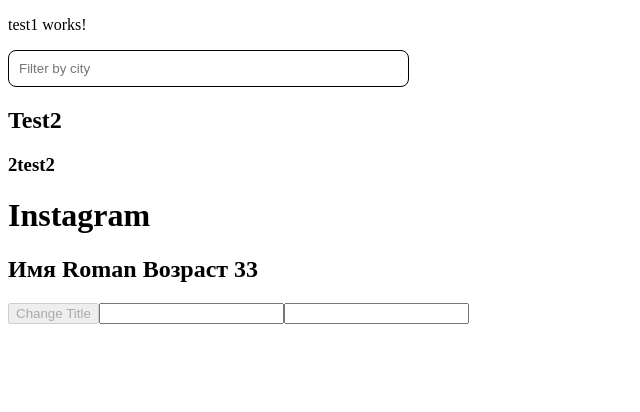
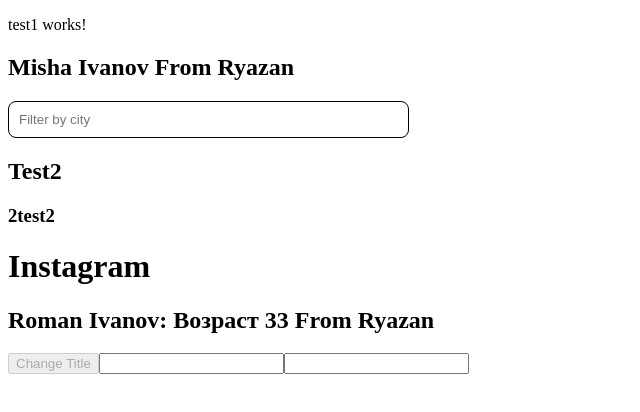
Before and after one commit to Alimovroman/angular-test, an Angular app: page / in a window 1280 px wide. Shown: the top 412 px of the page, without its empty margins (0-640 px from the left). Built offline with nearby package versions, Linux system fonts and the light colour scheme.

Commit message:
add props

```diff
--- a/src/app/app.component.html
+++ b/src/app/app.component.html
@@ -1,7 +1,8 @@
-<app-test1></app-test1>
+<app-test1 [lastName]="user.lastName" [city]="user.city"></app-test1>
 <app-test2></app-test2>
+
 <h1>{{ appTitle }}</h1>
-<h2>Имя {{ user.name }} Возраст {{ user.age }}</h2>
+<h2>{{ user.name }} {{ user.lastName }}: Возраст {{ user.age }} From {{ user.city }}</h2>
 <button [disabled]="isDisableButton" (click)="onChangeTitle()">Change Title</button>
 <input (input)="onChangeText($event)" [value]="appText" />
 <input [(ngModel)]="appText" />
--- a/src/app/app.component.ts
+++ b/src/app/app.component.ts
@@ -6,7 +6,9 @@
 
 interface IUser {
   name: string
+  lastName: string
   age: number
+  city: string
 }
 
 @Component({
@@ -21,7 +23,9 @@
   appText = ''
   user: IUser = {
     name: 'Roman',
+    lastName: 'Ivanov',
     age: 33,
+    city: 'Ryazan',
   }
   isDisableButton = true
 
--- a/src/app/test1/test1.component.html
+++ b/src/app/test1/test1.component.html
@@ -1,7 +1,10 @@
+<div>
   <p>test1 works!</p>
+  <h2>{{ name }} {{ lastName }} From {{ city }}</h2>
   <section>
     <form>
       <input type="text" placeholder="Filter by city" />
       <button class="primary" type="button">Search</button>
     </form>
   </section>
+</div>
--- a/src/app/test1/test1.component.ts
+++ b/src/app/test1/test1.component.ts
@@ -1,4 +1,4 @@
-import { Component } from '@angular/core'
+import { Component, Input } from '@angular/core'
 
 @Component({
   selector: 'app-test1',
@@ -7,4 +7,9 @@
   templateUrl: './test1.component.html',
   styleUrl: './test1.component.scss',
 })
-export class Test1Component {}
+export class Test1Component {
+  name = 'Misha'
+
+  @Input() lastName?: string
+  @Input() city?: string
+}
```
Lines whose indentation alone changed are shown as unchanged.
